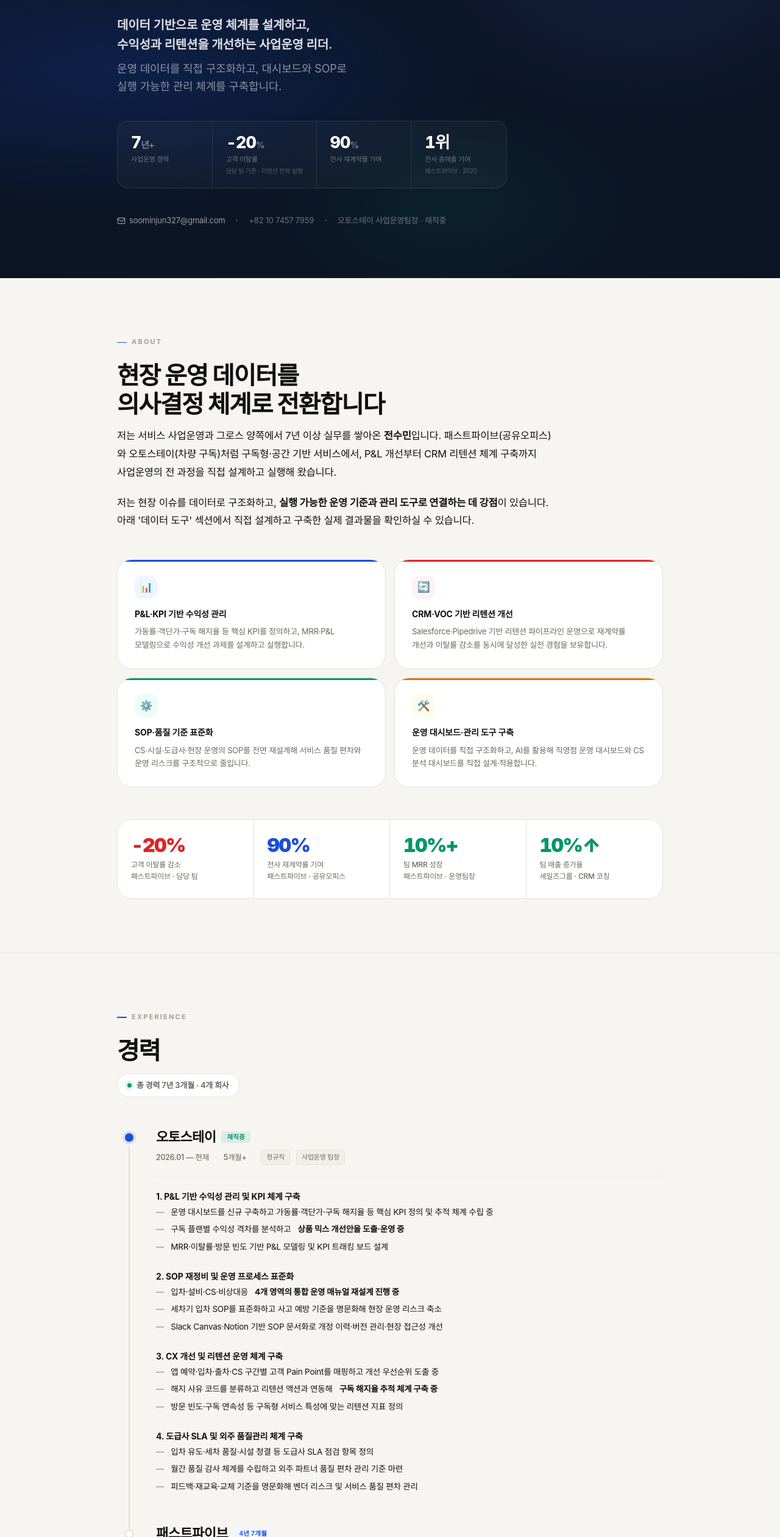
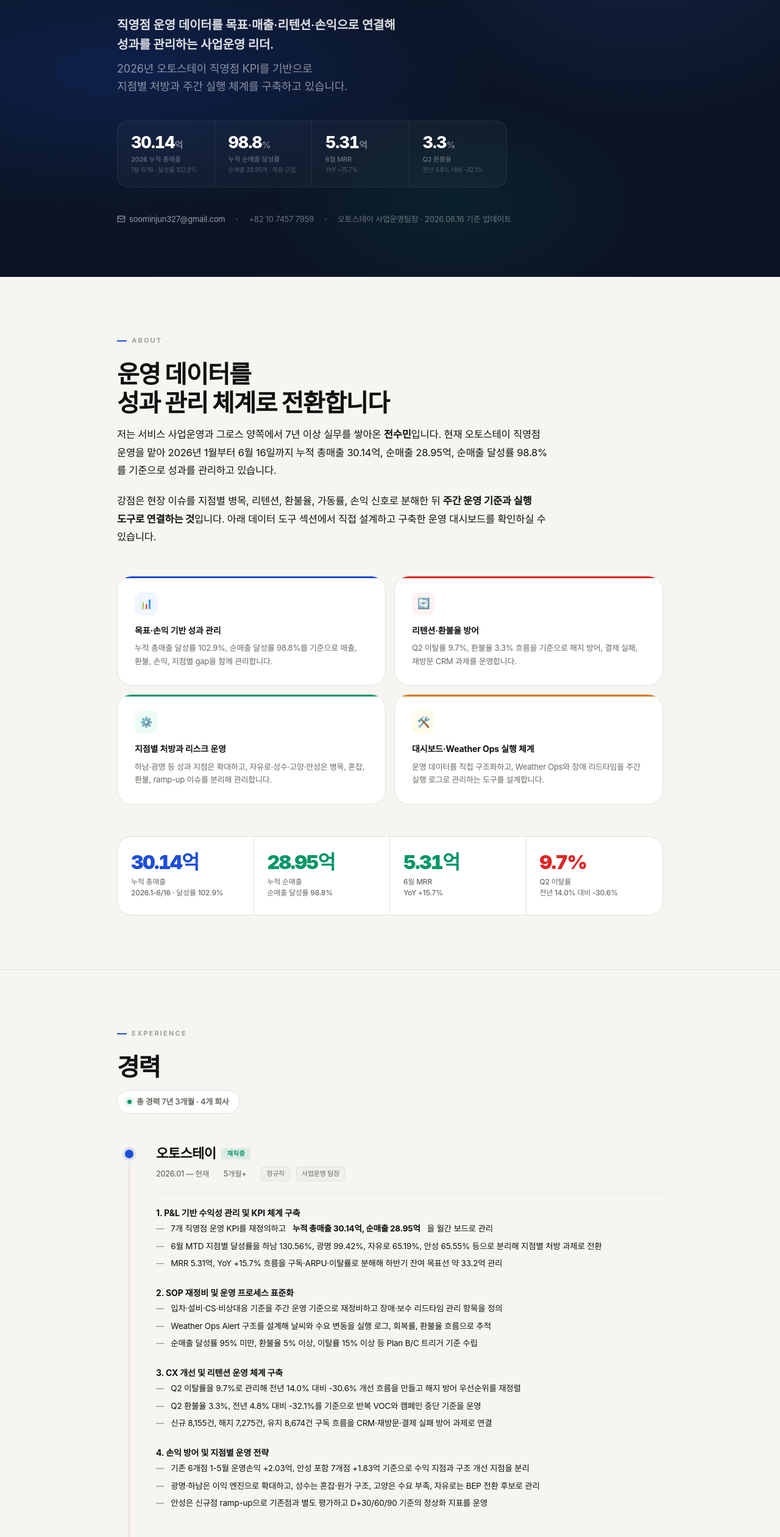
Before and after one commit to soomjsoom/portfolio, a plain HTML site: page index.html in a window 1280 px wide. Shown: the part 280-2800 px from the top of the page at 61% size. Drawn offline with Linux system fonts and the light colour scheme; a web font is replaced by a local one.

Commit message:
Add files via upload

```diff
--- a/index.html
+++ b/index.html
@@ -3,10 +3,10 @@
 <head>
 <meta charset="UTF-8">
 <meta name="viewport" content="width=device-width, initial-scale=1.0">
-<title>전수민 · 사업운영 & 그로스 리더</title>
-<meta name="description" content="사업운영 및 그로스 리더 전수민의 포트폴리오. P&L·KPI 기반 수익성 관리, CRM 리텐션, SOP 표준화, 직접 설계한 데이터 도구들을 확인하세요.">
-<meta property="og:title" content="전수민 · 사업운영 & 그로스 리더">
-<meta property="og:description" content="데이터 기반으로 운영 체계를 설계하고, 수익성과 리텐션을 개선하는 사업운영 리더">
+<title>전수민 · 성과 기반 사업운영 리더</title>
+<meta name="description" content="사업운영 리더 전수민의 포트폴리오. 2026년 직영점 운영 성과, KPI·P&L 관리, 리텐션·환불율 개선, 직접 설계한 운영 대시보드를 확인하세요.">
+<meta property="og:title" content="전수민 · 성과 기반 사업운영 리더">
+<meta property="og:description" content="운영 데이터를 성과 관리 체계로 전환하고, 지점별 실행까지 연결하는 사업운영 리더">
 <link rel="stylesheet" href="https://cdn.jsdelivr.net/gh/orioncactus/pretendard/dist/web/variable/pretendardvariable.css">
 <style>
 /* ─────────────────────────────
@@ -274,7 +274,7 @@ img { display: block; max-width: 100%; }
 .hs-value .u { font-size: .55em; font-weight: 600; color: rgba(255,255,255,.45); }
 .hs-label  { font-size: 11px; font-weight: 500; color: rgba(255,255,255,.38); line-height: 1.4; }
 .hs-sub    { font-size: 10px; color: rgba(255,255,255,.28); margin-top: 3px;
-             white-space: nowrap; overflow: hidden; text-overflow: ellipsis; }
+             line-height: 1.35; }
 
 .hero-meta {
   display: flex; gap: 18px; flex-wrap: wrap; align-items: center;
@@ -888,33 +888,35 @@ img { display: block; max-width: 100%; }
   <div class="hero-rule"></div>
   <div class="wrap">
 
-    <div class="hero-eyebrow fu">Portfolio · 2026</div>
+    <div class="hero-eyebrow fu">Portfolio · 2026 Performance Update</div>
 
     <h1 class="hero-name fu d1">전수민<span class="accent">.</span></h1>
 
     <div class="hero-tagline fu d2">
-      <p>데이터 기반으로 운영 체계를 설계하고,<br>수익성과 리텐션을 개선하는 사업운영 리더.</p>
-      <p>운영 데이터를 직접 구조화하고, 대시보드와 SOP로<br>실행 가능한 관리 체계를 구축합니다.</p>
+      <p>직영점 운영 데이터를 목표·매출·리텐션·손익으로 연결해<br>성과를 관리하는 사업운영 리더.</p>
+      <p>2026년 오토스테이 직영점 KPI를 기반으로<br>지점별 처방과 주간 실행 체계를 구축하고 있습니다.</p>
     </div>
 
     <div class="hero-stats fu d3">
       <div class="hero-stat">
-        <div class="hs-value">7<span class="u">년+</span></div>
-        <div class="hs-label">사업운영 경력</div>
+        <div class="hs-value">30.14<span class="u">억</span></div>
+        <div class="hs-label">2026 누적 총매출</div>
+        <div class="hs-sub">1월-6/16 · 달성률 102.9%</div>
       </div>
       <div class="hero-stat">
-        <div class="hs-value">-20<span class="u">%</span></div>
-        <div class="hs-label">고객 이탈률</div>
-        <div class="hs-sub">담당 팀 기준 · 리텐션 전략 실행</div>
+        <div class="hs-value">98.8<span class="u">%</span></div>
+        <div class="hs-label">누적 순매출 달성률</div>
+        <div class="hs-sub">순매출 28.95억 · 목표 근접</div>
       </div>
       <div class="hero-stat">
-        <div class="hs-value">90<span class="u">%</span></div>
-        <div class="hs-label">전사 재계약률 기여</div>
+        <div class="hs-value">5.31<span class="u">억</span></div>
+        <div class="hs-label">6월 MRR</div>
+        <div class="hs-sub">YoY +15.7%</div>
       </div>
       <div class="hero-stat">
-        <div class="hs-value">1위</div>
-        <div class="hs-label">전사 총매출 기여</div>
-        <div class="hs-sub">패스트파이브 · 2020</div>
+        <div class="hs-value">3.3<span class="u">%</span></div>
+        <div class="hs-label">Q2 환불율</div>
+        <div class="hs-sub">전년 4.8% 대비 -32.1%</div>
       </div>
     </div>
 
@@ -930,7 +932,7 @@ img { display: block; max-width: 100%; }
       <span class="hm-dot"></span>
       <span>+82 10 7457 7959</span>
       <span class="hm-dot"></span>
-      <span>오토스테이 사업운영팀장 · 재직중</span>
+      <span>오토스테이 사업운영팀장 · 2026.06.16 기준 업데이트</span>
     </div>
 
   </div>
@@ -943,19 +945,19 @@ img { display: block; max-width: 100%; }
   <div class="wrap">
 
     <div class="sec-label">About</div>
-    <h2 class="sec-heading reveal">현장 운영 데이터를<br>의사결정 체계로 전환합니다</h2>
+    <h2 class="sec-heading reveal">운영 데이터를<br>성과 관리 체계로 전환합니다</h2>
 
     <div class="about-body reveal">
       <p>
         저는 서비스 사업운영과 그로스 양쪽에서 7년 이상 실무를 쌓아온
-        <strong>전수민</strong>입니다. 패스트파이브(공유오피스)와 오토스테이(차량 구독)처럼
-        구독형·공간 기반 서비스에서, P&amp;L 개선부터 CRM 리텐션 체계 구축까지
-        사업운영의 전 과정을 직접 설계하고 실행해 왔습니다.
+        <strong>전수민</strong>입니다. 현재 오토스테이 직영점 운영을 맡아
+        2026년 1월부터 6월 16일까지 누적 총매출 30.14억, 순매출 28.95억,
+        순매출 달성률 98.8%를 기준으로 성과를 관리하고 있습니다.
       </p>
       <p>
-        저는 현장 이슈를 데이터로 구조화하고,
-        <strong>실행 가능한 운영 기준과 관리 도구로 연결하는 데 강점</strong>이 있습니다.
-        아래 '데이터 도구' 섹션에서 직접 설계하고 구축한 실제 결과물을 확인하실 수 있습니다.
+        강점은 현장 이슈를 지점별 병목, 리텐션, 환불율, 가동률, 손익 신호로 분해한 뒤
+        <strong>주간 운영 기준과 실행 도구로 연결하는 것</strong>입니다.
+        아래 데이터 도구 섹션에서 직접 설계하고 구축한 운영 대시보드를 확인하실 수 있습니다.
       </p>
     </div>
 
@@ -965,40 +967,40 @@ img { display: block; max-width: 100%; }
       <div class="pillar c-blue">
         <div class="pillar-bar"></div>
         <div class="pillar-icon">📊</div>
-        <div class="pillar-title">P&amp;L·KPI 기반 수익성 관리</div>
+        <div class="pillar-title">목표·손익 기반 성과 관리</div>
         <div class="pillar-desc">
-          가동률·객단가·구독 해지율 등 핵심 KPI를 정의하고,
-          MRR·P&amp;L 모델링으로 수익성 개선 과제를 설계하고 실행합니다.
+          누적 총매출 달성률 102.9%, 순매출 달성률 98.8%를 기준으로
+          매출, 환불, 손익, 지점별 gap을 함께 관리합니다.
         </div>
       </div>
 
       <div class="pillar c-red">
         <div class="pillar-bar"></div>
         <div class="pillar-icon">🔄</div>
-        <div class="pillar-title">CRM·VOC 기반 리텐션 개선</div>
+        <div class="pillar-title">리텐션·환불율 방어</div>
         <div class="pillar-desc">
-          Salesforce·Pipedrive 기반 리텐션 파이프라인 운영으로
-          재계약률 개선과 이탈률 감소를 동시에 달성한 실전 경험을 보유합니다.
+          Q2 이탈률 9.7%, 환불율 3.3% 흐름을 기준으로
+          해지 방어, 결제 실패, 재방문 CRM 과제를 운영합니다.
         </div>
       </div>
 
       <div class="pillar c-green">
         <div class="pillar-bar"></div>
         <div class="pillar-icon">⚙️</div>
-        <div class="pillar-title">SOP·품질 기준 표준화</div>
+        <div class="pillar-title">지점별 처방과 리스크 운영</div>
         <div class="pillar-desc">
-          CS·시설·도급사·현장 운영의 SOP를 전면 재설계해
-          서비스 품질 편차와 운영 리스크를 구조적으로 줄입니다.
+          하남·광명 등 성과 지점은 확대하고, 자유로·성수·고양·안성은
+          병목, 혼잡, 환불, ramp-up 이슈를 분리해 관리합니다.
         </div>
       </div>
 
       <div class="pillar c-amber">
         <div class="pillar-bar"></div>
         <div class="pillar-icon">🛠️</div>
-        <div class="pillar-title">운영 대시보드·관리 도구 구축</div>
+        <div class="pillar-title">대시보드·Weather Ops 실행 체계</div>
         <div class="pillar-desc">
-          운영 데이터를 직접 구조화하고, AI를 활용해
-          직영점 운영 대시보드와 CS 분석 대시보드를 직접 설계·적용합니다.
+          운영 데이터를 직접 구조화하고, Weather Ops와 장애 리드타임을
+          주간 실행 로그로 관리하는 도구를 설계합니다.
         </div>
       </div>
 
@@ -1007,28 +1009,20 @@ img { display: block; max-width: 100%; }
     <!-- metrics band -->
     <div class="metrics-band reveal">
       <div class="mb-item">
-        <div class="mb-num" data-count="20" data-prefix="-" data-suffix="%">
-          <span class="c-red">-0%</span>
-        </div>
-        <div class="mb-label">고객 이탈률 감소<br>패스트파이브 · 담당 팀</div>
+        <div class="mb-num"><span class="c-blue">30.14억</span></div>
+        <div class="mb-label">누적 총매출<br>2026.1-6/16 · 달성률 102.9%</div>
       </div>
       <div class="mb-item">
-        <div class="mb-num" data-count="90" data-suffix="%">
-          <span class="c-blue">0%</span>
-        </div>
-        <div class="mb-label">전사 재계약률 기여<br>패스트파이브 · 공유오피스</div>
+        <div class="mb-num"><span class="c-green">28.95억</span></div>
+        <div class="mb-label">누적 순매출<br>순매출 달성률 98.8%</div>
       </div>
       <div class="mb-item">
-        <div class="mb-num" data-count="10" data-suffix="%+">
-          <span class="c-green">0%</span>
-        </div>
-        <div class="mb-label">팀 MRR 성장<br>패스트파이브 · 운영팀장</div>
+        <div class="mb-num"><span class="c-green">5.31억</span></div>
+        <div class="mb-label">6월 MRR<br>YoY +15.7%</div>
       </div>
       <div class="mb-item">
-        <div class="mb-num" data-count="10" data-suffix="%↑">
-          <span class="c-green">0%</span>
-        </div>
-        <div class="mb-label">팀 매출 증가율<br>세일즈그룹 · CRM 코칭</div>
+        <div class="mb-num"><span class="c-red">9.7%</span></div>
+        <div class="mb-label">Q2 이탈률<br>전년 14.0% 대비 -30.6%</div>
       </div>
     </div>
 
@@ -1074,40 +1068,42 @@ img { display: block; max-width: 100%; }
           <div class="tl-sub">
             <div class="tl-sub-title">1. P&amp;L 기반 수익성 관리 및 KPI 체계 구축</div>
             <ul class="bullets">
-              <li>운영 대시보드를 신규 구축하고 가동률·객단가·구독 해지율 등
-                  핵심 KPI 정의 및 추적 체계 수립 중</li>
-              <li>구독 플랜별 수익성 격차를 분석하고
-                  <strong>상품 믹스 개선안을 도출·운영 중</strong></li>
-              <li>MRR·이탈률·방문 빈도 기반 P&amp;L 모델링 및 KPI 트래킹 보드 설계</li>
+              <li>7개 직영점 운영 KPI를 재정의하고
+                  <strong>누적 총매출 30.14억, 순매출 28.95억</strong>을 월간 보드로 관리</li>
+              <li>6월 MTD 지점별 달성률을 하남 130.56%, 광명 99.42%, 자유로 65.19%, 안성 65.55% 등으로 분리해
+                  지점별 처방 과제로 전환</li>
+              <li>MRR 5.31억, YoY +15.7% 흐름을 구독·ARPU·이탈률로 분해해 하반기 잔여 목표선 약 33.2억 관리</li>
             </ul>
           </div>
 
           <div class="tl-sub">
             <div class="tl-sub-title">2. SOP 재정비 및 운영 프로세스 표준화</div>
             <ul class="bullets">
-              <li>입차·설비·CS·비상대응 <strong>4개 영역의 통합 운영 매뉴얼 재설계 진행 중</strong></li>
-              <li>세차기 입차 SOP를 표준화하고 사고 예방 기준을 명문화해 현장 운영 리스크 축소</li>
-              <li>Slack Canvas·Notion 기반 SOP 문서화로 개정 이력·버전 관리·현장 접근성 개선</li>
+              <li>입차·설비·CS·비상대응 기준을 주간 운영 기준으로 재정비하고
+                  장애·보수 리드타임 관리 항목을 정의</li>
+              <li>Weather Ops Alert 구조를 설계해 날씨와 수요 변동을 실행 로그, 회복률, 환불율 흐름으로 추적</li>
+              <li>순매출 달성률 95% 미만, 환불율 5% 이상, 이탈률 15% 이상 등 Plan B/C 트리거 기준 수립</li>
             </ul>
           </div>
 
           <div class="tl-sub">
             <div class="tl-sub-title">3. CX 개선 및 리텐션 운영 체계 구축</div>
             <ul class="bullets">
-              <li>앱 예약·입차·출차·CS 구간별 고객 Pain Point를 매핑하고
-                  개선 우선순위 도출 중</li>
-              <li>해지 사유 코드를 분류하고 리텐션 액션과 연동해
-                  <strong>구독 해지율 추적 체계 구축 중</strong></li>
-              <li>방문 빈도·구독 연속성 등 구독형 서비스 특성에 맞는 리텐션 지표 정의</li>
+              <li>Q2 이탈률을 9.7%로 관리해 전년 14.0% 대비 -30.6% 개선 흐름을 만들고
+                  해지 방어 우선순위를 재정렬</li>
+              <li>Q2 환불율 3.3%, 전년 4.8% 대비 -32.1%를 기준으로 반복 VOC와 캠페인 중단 기준을 운영</li>
+              <li>신규 8,155건, 해지 7,275건, 유지 8,674건 구독 흐름을 CRM·재방문·결제 실패 방어 과제로 연결</li>
             </ul>
           </div>
 
           <div class="tl-sub">
-            <div class="tl-sub-title">4. 도급사 SLA 및 외주 품질관리 체계 구축</div>
+            <div class="tl-sub-title">4. 손익 방어 및 지점별 운영 전략</div>
             <ul class="bullets">
-              <li>입차 유도·세차 품질·시설 청결 등 도급사 SLA 점검 항목 정의</li>
-              <li>월간 품질 감사 체계를 수립하고 외주 파트너 품질 편차 관리 기준 마련</li>
-              <li>피드백·재교육·교체 기준을 명문화해 벤더 리스크 및 서비스 품질 편차 관리</li>
+              <li>기존 6개점 1-5월 운영손익 +2.03억, 안성 포함 7개점 +1.83억 기준으로
+                  수익 지점과 구조 개선 지점을 분리</li>
+              <li>광명·하남은 이익 엔진으로 확대하고, 성수는 혼잡·원가 구조, 고양은 수요 부족,
+                  자유로는 BEP 전환 후보로 관리</li>
+              <li>안성은 신규점 ramp-up으로 기존점과 별도 평가하고 D+30/60/90 기준의 정상화 지표를 운영</li>
             </ul>
           </div>
         </div>
@@ -1247,10 +1243,10 @@ img { display: block; max-width: 100%; }
   <div class="wrap">
 
     <div class="sec-label">Data Tools</div>
-    <h2 class="sec-heading reveal">운영 문제를 직접 해결하기 위해<br>설계한 데이터 도구</h2>
+    <h2 class="sec-heading reveal">성과를 추적하고 실행으로 연결하기 위해<br>설계한 데이터 도구</h2>
     <p class="sec-desc reveal">
       민감 정보를 제거한 데모 화면에서 주요 기능과 설계 의도를 확인할 수 있습니다.<br>
-      각 도구는 실제 현장에서 발생한 운영 문제에서 출발해 직접 설계하고 구축했습니다.
+      각 도구는 실제 운영 KPI, CS/VOC, 지점별 실행 과제를 관리하기 위해 직접 설계하고 구축했습니다.
     </p>
 
     <div class="project-list">
@@ -1263,14 +1259,14 @@ img { display: block; max-width: 100%; }
           <div class="proj-title">직영점 운영 대시보드</div>
           <div class="proj-sub">[OPS] Operations Management Dashboard</div>
           <p class="proj-desc">
-            오토스테이 직영점의 <strong>가동률·구독 해지율·객단가·MRR 등 핵심 KPI를 실시간으로 구조화</strong>한 운영 대시보드입니다. 구독 플랜별 수익성 분석, P&amp;L 모델링, 도급사 SLA 점검 현황을 하나의 화면에서 확인하고 의사결정에 직접 연결되도록 설계했습니다.
+            오토스테이 직영점의 <strong>목표매출·순매출·MRR·가동률·환불율·이탈률을 한 화면에서 구조화</strong>한 운영 대시보드입니다. 6월 MTD 지점별 gap, 구독 플랜별 수익성, P&amp;L 모델링, 도급사 SLA 점검 현황을 의사결정에 직접 연결되도록 설계했습니다.
           </p>
           <div class="chips">
-            <span class="chip">KPI 실시간 트래킹</span>
+            <span class="chip">목표 대비 성과 트래킹</span>
             <span class="chip">P&amp;L 모델링</span>
-            <span class="chip">구독 해지율 분석</span>
-            <span class="chip">플랜별 수익성 비교</span>
-            <span class="chip">도급사 SLA 관리</span>
+            <span class="chip">MRR·이탈률 분석</span>
+            <span class="chip">지점별 gap 관리</span>
+            <span class="chip">Weather Ops</span>
           </div>
         </div>
         <div class="proj-cta">
@@ -1288,7 +1284,7 @@ img { display: block; max-width: 100%; }
           <p class="proj-desc">
             채널톡은 상담 처리 도구로는 충분하지만,
             <strong>CX 매니저가 의사결정에 사용할 상위 분석 뷰는 부족</strong>했습니다.
-            VOC 트렌드·이상 징후 자동 감지·요일×시간대 히트맵·해지 사유 분류까지 —
+            VOC 트렌드·이상 징후 자동 감지·요일×시간대 히트맵·해지 사유 분류까지
             "어디를 먼저 봐야 하는가"가 화면에서 즉시 보이도록 설계했습니다.
           </p>
           <div class="chips">
@@ -1330,6 +1326,7 @@ img { display: block; max-width: 100%; }
             <span class="sk-tag">그로스 기획</span>
             <span class="sk-tag">MRR 모델링</span>
             <span class="sk-tag">수익성 분석</span>
+            <span class="sk-tag">지점별 성과 진단</span>
           </div>
         </div>
         <div class="sk-group">
@@ -1341,6 +1338,7 @@ img { display: block; max-width: 100%; }
             <span class="sk-tag">리텐션 파이프라인</span>
             <span class="sk-tag">재계약 프로그램</span>
             <span class="sk-tag">VOC 분석</span>
+            <span class="sk-tag">환불율 관리</span>
           </div>
         </div>
         <div class="sk-group">
@@ -1352,6 +1350,7 @@ img { display: block; max-width: 100%; }
             <span class="sk-tag">품질 감사</span>
             <span class="sk-tag">프로세스 표준화</span>
             <span class="sk-tag">OJT 설계</span>
+            <span class="sk-tag">Weather Ops</span>
           </div>
         </div>
         <div class="sk-group">
@@ -1415,9 +1414,9 @@ img { display: block; max-width: 100%; }
   <div class="wrap">
 
     <div class="ct-label">Get in touch</div>
-    <h2 class="ct-heading">사업운영·그로스 리더<br>포지션 제안을 기다립니다</h2>
+    <h2 class="ct-heading">성과를 숫자로 관리하는<br>사업운영 리더가 필요하다면</h2>
     <p class="ct-sub">
-      구독형·공간 기반 서비스의 수익성 개선, 리텐션 강화,
+      구독형·공간 기반 서비스의 매출 목표 달성, 수익성 개선, 리텐션 강화,
       운영 표준화가 필요한 조직에서 기여할 수 있습니다.
       채용 제안 및 협업 문의 모두 환영합니다.
     </p>
```
